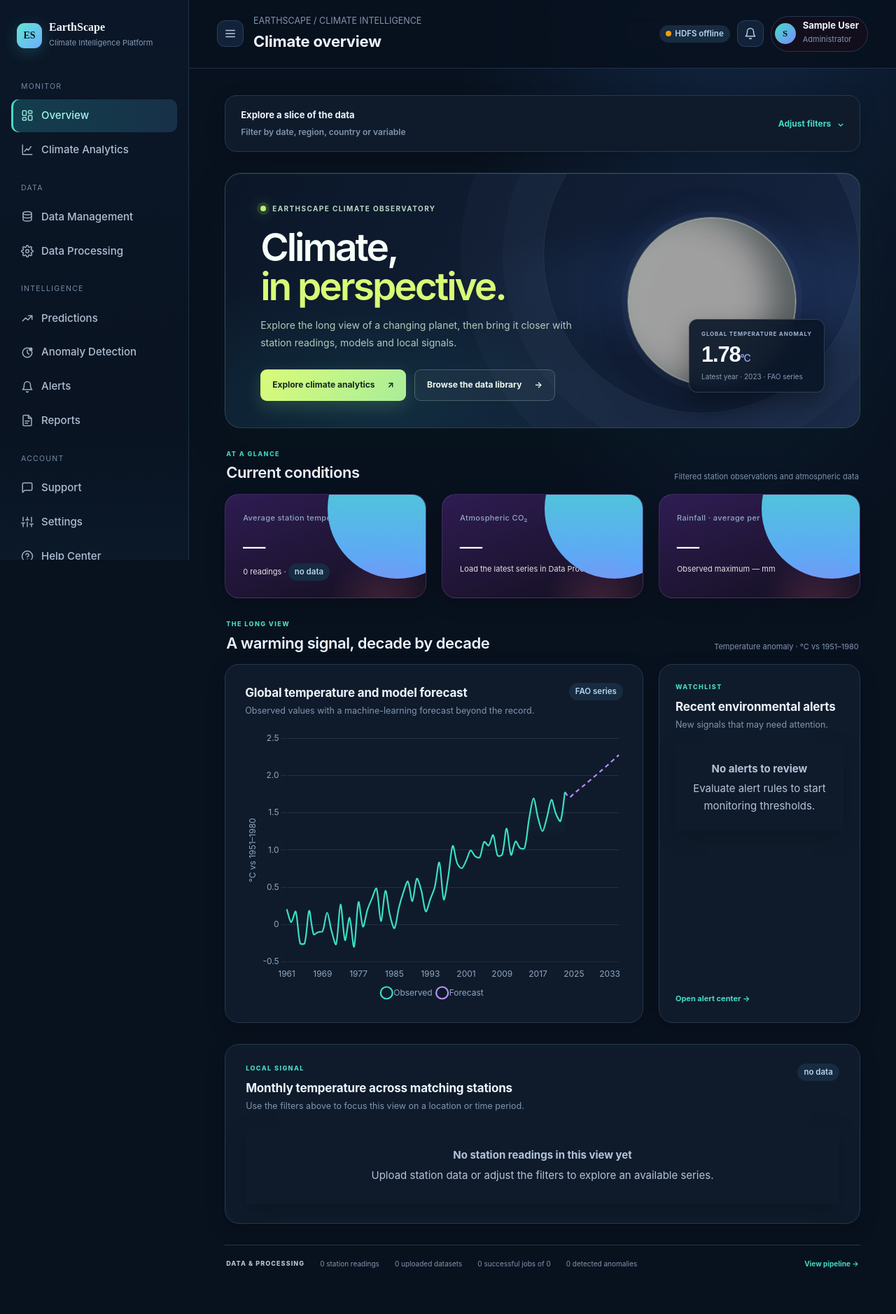
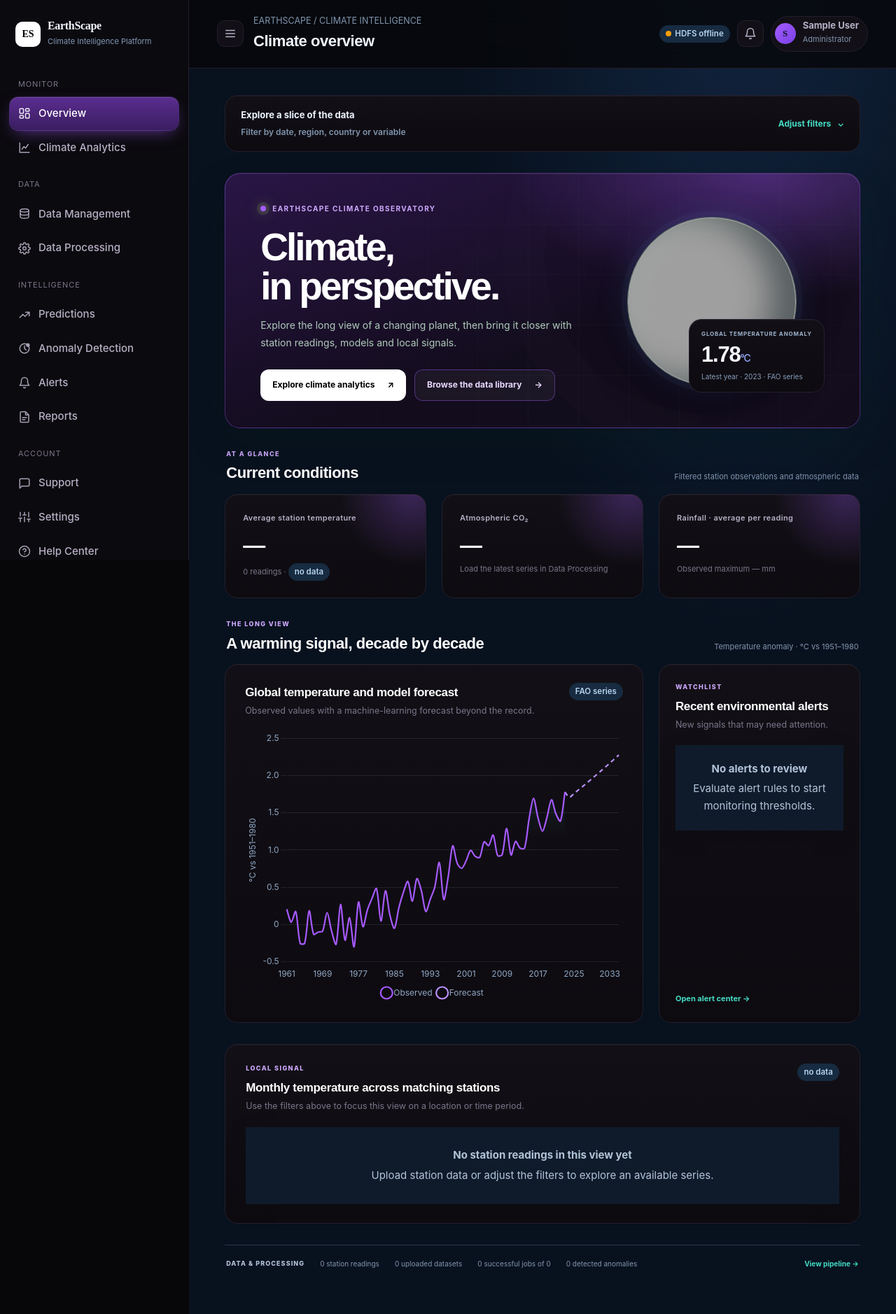
Before and after one commit to ari161-bit/climate-change-dashboard, a Django app: page /climatechanges/console/ in a window 1280 px wide. Shown: the whole page at 70% size. Run offline with Django 5.2, Linux system fonts and the light colour scheme; the visitor is signed in with stand-in values (Sample User, id 1); data comes from the database, SQL or seed files in the repository; data that the repository does not hold is empty; grey boxes are pictures that could not be loaded.

Commit message:
Redesign site and dashboard in a Landzy-style dark glass theme
New landzy.css loads last on every page: near-black background,
Plus Jakarta Sans, glowing purple active nav pill, dark glass cards
with purple glow, white logo mark, and purple chart palette.

```diff
--- /dev/null
+++ b/aptech-hadoop-eproject/climatechanges/static/css/landzy.css
@@ -0,0 +1,73 @@
+/* Landzy-style dark glass theme: loaded last on every page */
+@import url("https://fonts.googleapis.com/css2?family=Plus+Jakarta+Sans:wght@400;500;600;700;800&display=swap");
+:root,[data-theme="dark"]{
+  --lz-bg:#070709; --lz-side:#0b0a0e; --lz-card:#121016; --lz-card-2:#0d0b10; --lz-line:#241f2c; --lz-line-2:#1a1620;
+  --lz-ink:#f4f1f8; --lz-ink-2:#b8b0c6; --lz-ink-3:#7c7489; --lz-p:#a35cff; --lz-p2:#7b3fe4;
+  --lz-up:#4ade80; --lz-down:#f87171;
+}
+html,body{ background:var(--lz-bg) !important; color:var(--lz-ink); font-family:"Plus Jakarta Sans",Inter,system-ui,sans-serif !important; }
+h1,h2,h3,h4,.kpi .value{ font-family:"Plus Jakarta Sans",sans-serif !important; letter-spacing:-.02em; }
+
+/* ----- console shell ----- */
+.es-side{ background:var(--lz-side) !important; border-right:1px solid var(--lz-line); padding:22px 14px !important; }
+.es-brand b{ font-weight:800; letter-spacing:-.02em; }
+.es-logo{ border-radius:10px !important; background:#fff !important; color:#000 !important; box-shadow:none !important; }
+.es-nav-label{ color:var(--lz-ink-3) !important; font-size:11px !important; letter-spacing:.08em; padding:18px 12px 8px !important; }
+.es-nav a{ color:var(--lz-ink-2) !important; border-radius:12px !important; padding:11px 12px !important; font-weight:500; }
+.es-nav a:hover{ background:#16131b !important; color:#fff !important; }
+.es-nav a.on{ color:#fff !important; background:linear-gradient(180deg,#5a2d8f,#3a1d60) !important;
+  box-shadow:inset 0 1px 0 rgba(255,255,255,.12), 0 0 0 1px rgba(163,92,255,.35), 0 8px 24px -8px rgba(163,92,255,.6) !important; }
+.es-nav .num{ background:var(--lz-p) !important; }
+.es-side-foot{ border-top-color:var(--lz-line) !important; color:var(--lz-ink-3) !important; }
+.es-top{ background:rgba(7,7,9,.8) !important; border-bottom:1px solid var(--lz-line) !important; }
+.es-icon-btn,.es-user{ background:var(--lz-card) !important; border-color:var(--lz-line) !important; color:var(--lz-ink-2) !important; }
+.es-avatar{ background:linear-gradient(135deg,var(--lz-p),var(--lz-p2)) !important; }
+
+/* cards */
+.card,.kpi,.grid > .kpi:nth-child(n),.kpi.hero,.es-pop,.overview-filters,.signal-card{
+  background:linear-gradient(180deg,var(--lz-card),var(--lz-card-2)) !important; border:1px solid var(--lz-line) !important;
+  border-radius:18px !important; box-shadow:inset 0 1px 0 rgba(255,255,255,.04) !important; color:var(--lz-ink); }
+.kpi::before{ width:220px !important; height:220px !important; right:-90px !important; top:-110px !important;
+  background:radial-gradient(circle,rgba(163,92,255,.28),transparent 65%) !important; }
+.kpi::after{ display:none !important; }
+.kpi .label{ color:var(--lz-ink-2) !important; font-weight:600; }
+.kpi .value{ color:#fff !important; font-weight:800 !important; }
+.kpi .sub,.card-h p,.muted{ color:var(--lz-ink-3) !important; }
+.kpi .ic{ border-radius:50% !important; background:linear-gradient(180deg,#5a2d8f,#3a1d60) !important; color:#e9d8ff !important;
+  box-shadow:0 0 0 1px rgba(163,92,255,.35) !important; }
+.card-h h3{ color:#fff; font-weight:700; }
+.kpi .down{ color:var(--lz-up) !important; } .kpi .up{ color:var(--lz-down) !important; }
+
+/* overview hero becomes a glowing Landzy "Overview" card */
+.observatory-hero{ background:radial-gradient(600px 300px at 85% 0%,rgba(163,92,255,.35),transparent 60%),
+  linear-gradient(160deg,#2a1546,#120c1c 60%) !important; border:1px solid rgba(163,92,255,.35) !important; border-radius:22px !important; }
+.observatory-hero::before,.observatory-hero::after{ opacity:.25 !important; }
+.observatory-hero h2,.observatory-hero h2 em{ color:#fff !important; }
+.observatory-eyebrow,.section-kicker{ color:#cfa8ff !important; }
+.observatory-pulse{ background:var(--lz-p) !important; }
+.observatory-primary{ background:#fff !important; color:#000 !important; box-shadow:none !important; border-radius:12px !important; }
+.observatory-secondary{ color:#e9d8ff !important; border-color:rgba(163,92,255,.4) !important; border-radius:12px !important; }
+.section-heading h2{ color:#fff !important; }
+
+/* controls */
+.btn-primary,.login-button,.signup-button{ background:linear-gradient(180deg,#8a4ae8,#5a2d8f) !important; color:#fff !important; border:0 !important;
+  border-radius:12px !important; box-shadow:inset 0 1px 0 rgba(255,255,255,.2), 0 10px 24px -10px rgba(163,92,255,.8) !important; }
+.btn-ghost,.tabs a{ background:var(--lz-card) !important; border-color:var(--lz-line) !important; color:var(--lz-ink-2) !important; }
+.tabs a.on,.tabs a:hover{ background:#5a2d8f !important; color:#fff !important; border-color:#5a2d8f !important; }
+input:not([type=checkbox]):not([type=radio]):not([type=file]),select,textarea{
+  background:#0e0c12 !important; border:1px solid var(--lz-line) !important; color:var(--lz-ink) !important; border-radius:12px !important; }
+input:focus,select:focus,textarea:focus{ border-color:var(--lz-p) !important; box-shadow:0 0 0 3px rgba(163,92,255,.2) !important; }
+.t th{ background:transparent !important; color:var(--lz-ink-3) !important; border-bottom-color:var(--lz-line) !important; }
+.t td{ border-bottom-color:var(--lz-line-2) !important; }
+.bar i{ background:linear-gradient(90deg,var(--lz-p2),var(--lz-p)) !important; }
+.dot-live{ background:var(--lz-up) !important; }
+
+/* ----- public site ----- */
+.site-header{ background:rgba(7,7,9,.8) !important; border-bottom:1px solid var(--lz-line) !important; }
+.brand .mark{ background:#fff !important; color:#000 !important; border-radius:10px !important; box-shadow:none !important; }
+.nav-desktop .nav-link{ color:var(--lz-ink-2) !important; }
+.nav-desktop .nav-link.is-active{ color:#fff !important; background:linear-gradient(180deg,#5a2d8f,#3a1d60) !important; box-shadow:0 0 0 1px rgba(163,92,255,.35) !important; }
+.login-card,.signup-card{ background:linear-gradient(180deg,var(--lz-card),var(--lz-card-2)) !important; border:1px solid var(--lz-line) !important; border-radius:22px !important; }
+.login-card::before,.signup-card::before{ height:1px !important; background:linear-gradient(90deg,transparent,var(--lz-p),transparent) !important; }
+.section-head h1,.section-head h2{ background-image:linear-gradient(180deg,#fff,#cfa8ff) !important; }
+.eyebrow{ background:rgba(163,92,255,.1) !important; color:#cfa8ff !important; border-color:rgba(163,92,255,.3) !important; }
--- a/aptech-hadoop-eproject/climatechanges/static/js/console.js
+++ b/aptech-hadoop-eproject/climatechanges/static/js/console.js
@@ -2,8 +2,8 @@
 (function () {
   "use strict";
 
-  var C = { green: "#45dbc5", green2: "#72ead5", forest: "#112b42", lime: "#b792ff", mint: "rgba(69,219,197,.16)",
-            pink: "#ff718b", amber: "#ffbc68", blue: "#60b8ff", violet: "#ba91ff", teal: "#43d3d7", grid: "rgba(170,198,230,.12)" };
+  var C = { green: "#a35cff", green2: "#cfa8ff", forest: "#112b42", lime: "#b792ff", mint: "rgba(163,92,255,.18)",
+            pink: "#ff718b", amber: "#ffbc68", blue: "#e879f9", violet: "#ba91ff", teal: "#7b3fe4", grid: "rgba(170,198,230,.12)" };
   var PALETTE = [C.green, C.blue, C.violet, C.amber, C.teal, C.pink, "#8ea6c7", C.lime];
   window.ES = { colors: C, palette: PALETTE };
 
--- a/aptech-hadoop-eproject/climatechanges/templates/climatechanges/console/base.html
+++ b/aptech-hadoop-eproject/climatechanges/templates/climatechanges/console/base.html
@@ -15,6 +15,7 @@
 <link rel="stylesheet" href="{% static 'css/console-theme.css' %}?v=2">
 <script src="https://cdn.jsdelivr.net/npm/chart.js@4.4.4/dist/chart.umd.min.js"></script>
 {% block head %}{% endblock %}
+<link rel="stylesheet" href="{% static 'css/landzy.css' %}?v=1">
 </head>
 <body>
 <div class="es-app">
@@ -92,7 +93,7 @@
     </main>
   </div>
 </div>
-<script src="{% static 'js/console.js' %}?v=2"></script>
+<script src="{% static 'js/console.js' %}?v=3"></script>
 {% block scripts %}{% endblock %}
 </body>
 </html>
--- a/aptech-hadoop-eproject/climatechanges/templates/climatechanges/index.html
+++ b/aptech-hadoop-eproject/climatechanges/templates/climatechanges/index.html
@@ -7,6 +7,7 @@
 <link rel="preconnect" href="https://fonts.gstatic.com" crossorigin>
 <link href="https://fonts.googleapis.com/css2?family=DM+Mono:wght@400;500&family=Manrope:wght@400;500;600;700;800&family=Space+Grotesk:wght@400;500;600;700&display=swap" rel="stylesheet">
 <link rel="stylesheet" href="{% static 'css/cinematic-home.css' %}?v=3">
+<link rel="stylesheet" href="{% static 'css/landzy.css' %}?v=1">
 {% endblock %}
 
 {% block body %}
--- a/aptech-hadoop-eproject/climatechanges/templates/climatechanges/template.html
+++ b/aptech-hadoop-eproject/climatechanges/templates/climatechanges/template.html
@@ -43,6 +43,7 @@
 <link rel="stylesheet" href="{% static 'css/wow.css' %}?v=galaxy4">
 <link rel="stylesheet" href="{% static 'css/greenery.css' %}?v=4">
 <link rel="stylesheet" href="{% static 'css/eco-site.css' %}?v=4">
+<link rel="stylesheet" href="{% static 'css/landzy.css' %}?v=1">
 {% block extra_css %}{% endblock %}
 <link rel="manifest" href="/static/manifest.json">
 <meta name="theme-color" content="#0b3d2e" media="(prefers-color-scheme: light)">
```
